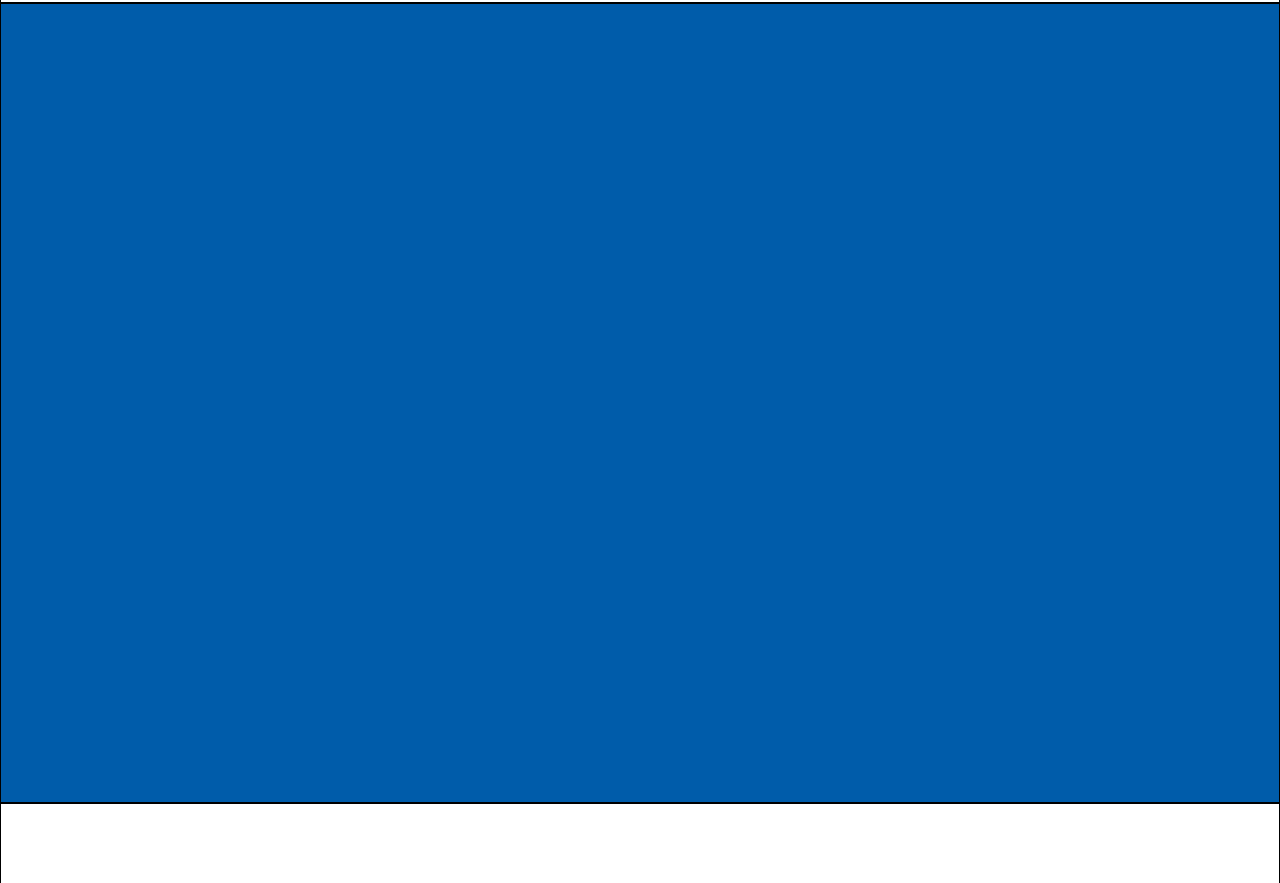
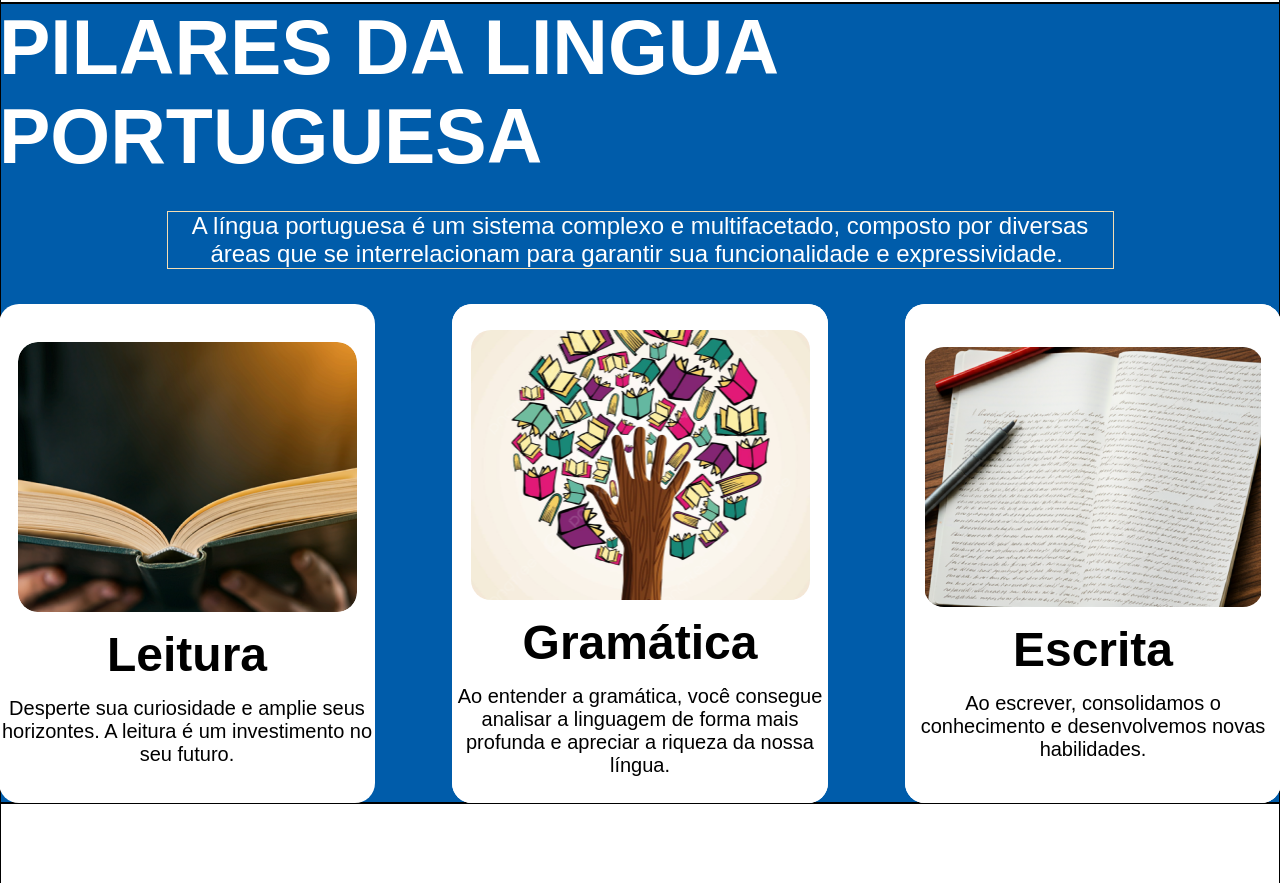
Before and after one commit to R4elDev/LinguaPortuguesa-Avaliacao, a plain HTML site: page index.html in a window 1280 px wide. Shown: the part 1597-2480 px from the top of the page. Drawn offline with Linux system fonts and the light colour scheme; a web font is replaced by a local one.

Commit message:
Termino da section de pilares

```diff
--- a/index.html
+++ b/index.html
@@ -81,7 +81,62 @@
                 </div>
             </section>
             <section class="grupo" id="pilares">
+                <div id="containerGeral">
+                    <div id="containerPilaresTexto">
+                        <div id="tituloPilares">
+                            <h1>PILARES DA LINGUA PORTUGUESA</h1>
+                        </div>
+                        <div id="pPilares">
+                            <p>A língua portuguesa é um sistema complexo e multifacetado, composto por diversas áreas que se interrelacionam para
+                                 garantir sua funcionalidade e expressividade. </p>
+                        </div>
+                    </div>
+                    <div id="containerPilares">
+                        <div class="pilaresFotos">
+                            <div id="fotoPilar1">
 
+                            </div>
+                            <div class="subPilares"">
+                                <div class="tituloFoto" id="tituloFoto">
+                                    <h1>Leitura</h1>
+                                </div>
+                                <div class="subFoto"">
+                                    <p>Desperte sua curiosidade e amplie seus horizontes. A leitura é um investimento no seu futuro.</p>
+                                </div>
+                            </div>
+                        </div>
+                        <div class="pilaresFotos">
+                            <div class="pilaresFotos">
+                                <div id="fotoPilar2">
+
+                                </div>
+                                <div class="subPilares"">
+                                    <div class="tituloFoto" id="tituloFoto">
+                                        <h1>Gramática</h1>
+                                    </div>
+                                    <div class="subFoto"">
+                                        <p>Ao entender a gramática, você consegue analisar a linguagem de forma mais profunda e apreciar a riqueza da nossa língua.</p>
+                                    </div>
+                                </div>
+                            </div>
+                        </div>
+                        <div class="pilaresFotos">
+                            <div class="pilaresFotos">
+                                <div id="fotoPilar3">
+
+                                </div>
+                                <div class="subPilares"">
+                                    <div class="tituloFoto" id="tituloFoto">
+                                        <h1>Escrita</h1>
+                                    </div>
+                                    <div class="subFoto"">
+                                        <p>Ao escrever, consolidamos o conhecimento e desenvolvemos novas habilidades.</p>
+                                    </div>
+                                </div>
+                            </div>
+                        </div>
+                    </div>
+                </div>
             </section>
             <section class="grupo" id="importancia"></section>
             <section class="grupo" id="programacao"></section>
--- a/style.css
+++ b/style.css
@@ -14,6 +14,7 @@ ul,ol,li {
 
 html,body {
     scroll-behavior: smooth;
+    font-family: 'Kodchasan', sans-serif;
 }
 
 body {
@@ -23,7 +24,7 @@ body {
 header{
     position: fixed;
     width: 100vw;
-    background-color: transparent;
+    background-color: white;
     padding: 32px 4%;
 }
 
@@ -61,13 +62,8 @@ header.rolagem #logotipo {
     transition: .5s;
 }
 
-
-
-
-
 #navegacao{
     width: 75%;
-    font-family: 'Kodchasan', sans-serif;
 }
 
 #navegacao nav ul{
@@ -108,7 +104,6 @@ header.rolagem #logotipo {
 
     height: 100%;
     margin-left: 32px;
-    font-family: 'Kodchasan', sans-serif;
 
 }
 #containerTexto p{
@@ -172,7 +167,7 @@ header.rolagem #logotipo {
     width: 50%;
     height: 100%;
     margin-left: 32px;
-    font-family: 'Kodchasan', sans-serif;
+
 
 }
 
@@ -217,5 +212,116 @@ header.rolagem #logotipo {
 }
 
 #pilares {
+    display: flex;
+    justify-content: center;
+    align-items: center;
     background-color: #005CAA;
 }
+
+#containerGeral {
+    display: flex;
+    flex-direction: column;
+
+
+}
+
+#containerPilaresTexto {
+    display: flex;
+    flex-direction: column;
+    align-items: center;
+}
+
+#tituloPilares {
+    color: white;
+}
+
+#tituloPilares h1 {
+    font-size: 77px;
+}
+
+
+#pPilares  {
+    border: 1px solid wheat;
+    margin-top: 30px;
+    width: 947px;
+    text-align: center;
+    color: white;
+}
+
+#pPilares p {
+    font-size: 24px;
+}
+
+#containerPilares{
+    margin-top: 35px;
+    display: flex;
+    justify-content: space-evenly;
+    gap: 77px;
+}
+
+.pilaresFotos {
+    height: 499px;
+    width: 376px;
+    border-radius: 20px;
+    background-color: white;
+    display: flex;
+    flex-direction: column;
+    justify-content: center;
+    align-items: center;
+
+}
+
+#fotoPilar1 {
+    width: 339px;
+    height: 270px;
+    background-image: url('./img/livros.png');
+    background-position: center;
+    background-repeat: no-repeat;
+    border-radius: 20px;
+}
+
+#fotoPilar2 {
+    width: 339px;
+    height: 270px;
+    background-image: url('./img/arvore.png');
+    background-position: center;
+    background-repeat: no-repeat;
+    border-radius: 20px;
+
+}
+
+#fotoPilar3 {
+    width: 339px;
+    height: 260px;
+    background-image: url('./img/caderno.png');
+    background-position: center;
+    background-repeat: no-repeat;
+    border-radius: 20px;
+
+}
+
+.subPilares {
+    display: flex;
+    align-items: center;
+    justify-content: center;
+    flex-direction: column;
+}
+
+.tituloFoto {
+    margin-top: 15px ;
+}
+
+.tituloFoto h1{
+    font-size: 48px;
+}
+
+.subFoto {
+    text-align: center;
+    margin-top: 15px;
+    text-align: center;
+}
+
+.subFoto p {
+    color: black;
+    font-size: 20px;
+}
```
Also changed, not shown: img/arvore.png (added), img/caderno.png (added), img/crianca.png (added), img/livros.png (added).
